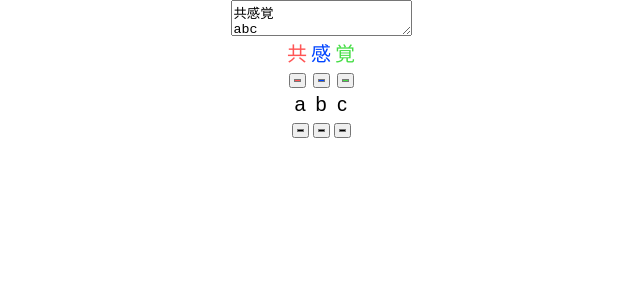
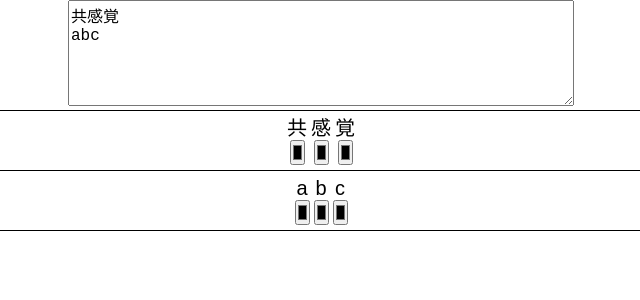
Before and after one commit to hogashi/kyokankaku, a React (Create React App) app: page / in a window 1280 px wide. Shown: the top 300 px of the page, without its empty margins (319-959 px from the left). Built offline with nearby package versions, Linux system fonts and the light colour scheme.

Commit message:
use react hooks

```diff
--- a/src/App.css
+++ b/src/App.css
@@ -8,13 +8,25 @@
 }
 */
 
-.charsets {
+textarea {
+  width: 500px;
+  height: 100px;
+  font-size: 16px;
+}
+
+.charLine {
   display: flex;
   flex-wrap: wrap;
   justify-content: center;
+  padding: 3px;
+  border-top: 1px solid #000000;
 }
 
-.charset {
+.charLine:last-child {
+  border-bottom: 1px solid #000000;
+}
+
+.charSet {
   flex: 0 1 auto;
   padding: 2px;
 }
@@ -25,7 +37,8 @@
   line-height: 1.2em;
 }
 
-.charset input {
-  width: 17px;
-  height: 15px;
+.charSet input {
+  width: 15px;
+  height: 25px;
+  padding: 0;
 }
--- a/src/App.js
+++ b/src/App.js
@@ -1,87 +1,41 @@
-import React, { Component } from 'react';
+import React from 'react';
 import './App.css';
+import CharSet from './CharSet';
 
-const BLACK = '#000000';
-const WHITE = '#ffffff';
+const { useState } = React;
 
-class App extends Component {
-  constructor(props) {
-    super(props);
-    this.state = {
-      lines: '共感覚\nabc',
-      colors: [
-        '#ff5555',
-        '#0044ff',
-        '#44dd44',
-        BLACK,
-        BLACK,
-        BLACK,
-      ],
-    };
+const renderCharsets = ({ lines }) => {
+  const charLines = lines.split('\n').map((line, lineIndex) => {
+    if (line === '') {
+      return null;
     }
-
-  onCharsChange(e) {
-    this.setState({
-      lines: e.target.value,
-      colors: [...this.state.colors, BLACK],
-    });
-  }
-
-  onColorChange(e, idx) {
-    const colors = [...this.state.colors];
-    const color = e.target.value;
-    colors[idx] = color;
-    this.setState({
-      colors,
-    });
-  }
-
-  renderCharsets() {
-    const { lines, colors } = this.state;
-    let charIndex = 0;
-    return lines.split('\n').map(line => {
-      const charsets = line.split('').map((char, idx) => {
-        const index = charIndex + idx;
-        const [r, g, b] = (colors[index] || BLACK).match(/[0-9a-f]{2}/ig).slice(0, 3).map(n => parseInt(n, 16));
-        const charsetStyle = {
-          // 180以上明るかったら背景を黒にする
-          backgroundColor: ((Math.max(r, g, b) + Math.min(r, g, b)) / 2) < 180 ? WHITE : BLACK,
-        };
-        const charStyle = {
-          color: colors[index] || BLACK,
-        };
+    const chars = line.split('').map((char, charIndex) =>
+      <CharSet key={charIndex} char={char} />
+    );
     return (
-          <div
-            className="charset"
-            key={`key-${index}-${char}`}
-            style={charsetStyle}>
-            <div className="char" style={charStyle}>{char}</div>
-            <input
-              type="color"
-              value={this.state.colors[index]}
-              onChange={e => this.onColorChange(e, index)} />
+      <div className="charLine" key={lineIndex}>
+        {chars}
       </div>
     );
   });
-      charIndex += line.length;
   return (
-        <div className="charsets" key={line}>
-          {charsets}
+    <div className="charLines">
+      {charLines}
     </div>
   );
-    });
-  }
+};
 
-  render() {
+export default () => {
+  const [lines, setLines] = useState('共感覚\nabc');
+  // TODO: "共感覚"の3文字だけデフォルトの色をつけたい
+  //   '#ff5555', '#0044ff', '#44dd44'
+
   return (
     <div className="App">
       <textarea
-          value={this.state.lines}
-          onChange={this.onCharsChange.bind(this)}></textarea>
-        {this.renderCharsets()}
+        value={lines}
+        onChange={(e) => setLines(e.target.value)}></textarea>
+      {renderCharsets({ lines })}
     </div>
   );
-  }
-}
-
-export default App;
+};
--- /dev/null
+++ b/src/CharSet.js
@@ -0,0 +1,29 @@
+import React from 'react';
+
+const { useState } = React;
+
+const BLACK = '#000000';
+const WHITE = '#ffffff';
+
+export default ({ char }) => {
+  const [colorCode, setColorCode] = useState(BLACK);
+
+  const [r, g, b] = colorCode.match(/[0-9a-f]{2}/ig).slice(0, 3).map(n => parseInt(n, 16));
+  const charsetStyle = {
+    // 180以上明るかったら背景を黒にする
+    backgroundColor: ((Math.max(r, g, b) + Math.min(r, g, b)) / 2) < 180 ? WHITE : BLACK,
+  };
+  const charStyle = { color: colorCode };
+
+  return (
+    <div className="charSet" style={charsetStyle}>
+      <div className="char" style={charStyle}>
+        {char}
+      </div>
+      <input
+        type="color"
+        value={colorCode}
+        onChange={(e) => setColorCode(e.target.value)} />
+    </div>
+  );
+};
```
Lines whose indentation alone changed are shown as unchanged.
